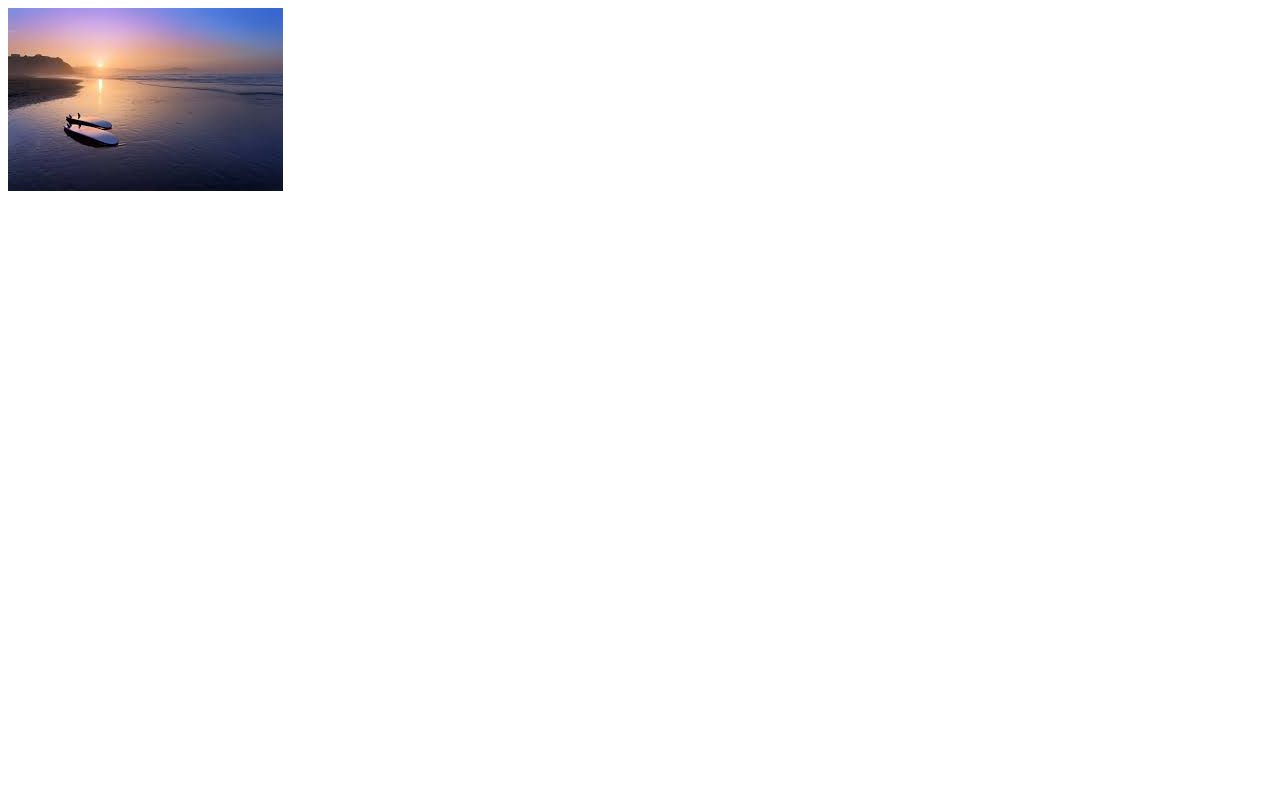
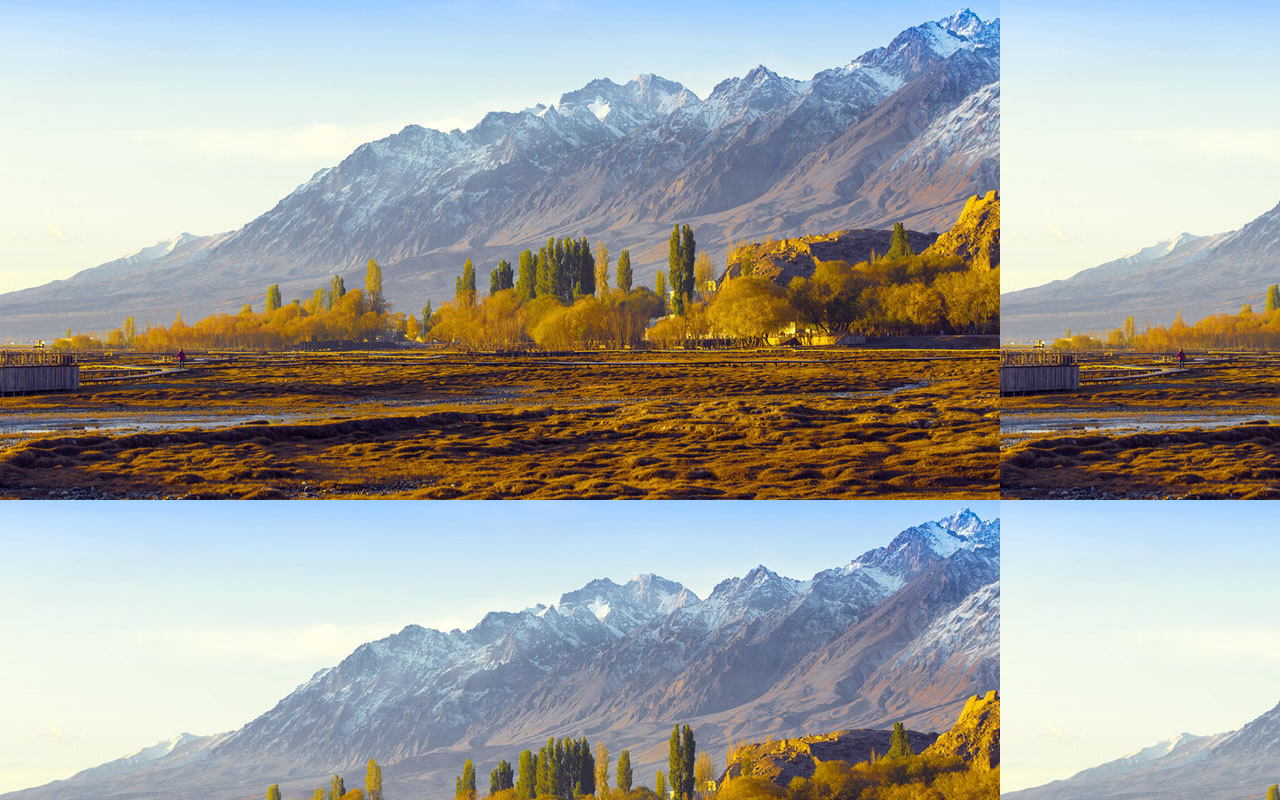
Before and after one commit to k40418117/k40418117.github.io, a plain HTML site: page index.html in a window 1280 px wide. Drawn offline with Linux system fonts and the light colour scheme.

Commit message:
Update index.html

```diff
--- a/index.html
+++ b/index.html
@@ -1,12 +1,18 @@
 <!DOCTYPE html>
 <html>
+  <body background="bg35.jpg">
   <head>
+    <style media="screen">
+      body{
+      }
+    </style>
     <meta charset="utf-8">
     <title>張祐誠的首頁</title>
   </head>
   <body>
+
 <section>
-  <img src="123.jpg" alt="" />
+  <img src="" alt="" />
 </section>
 
 </script>
```
